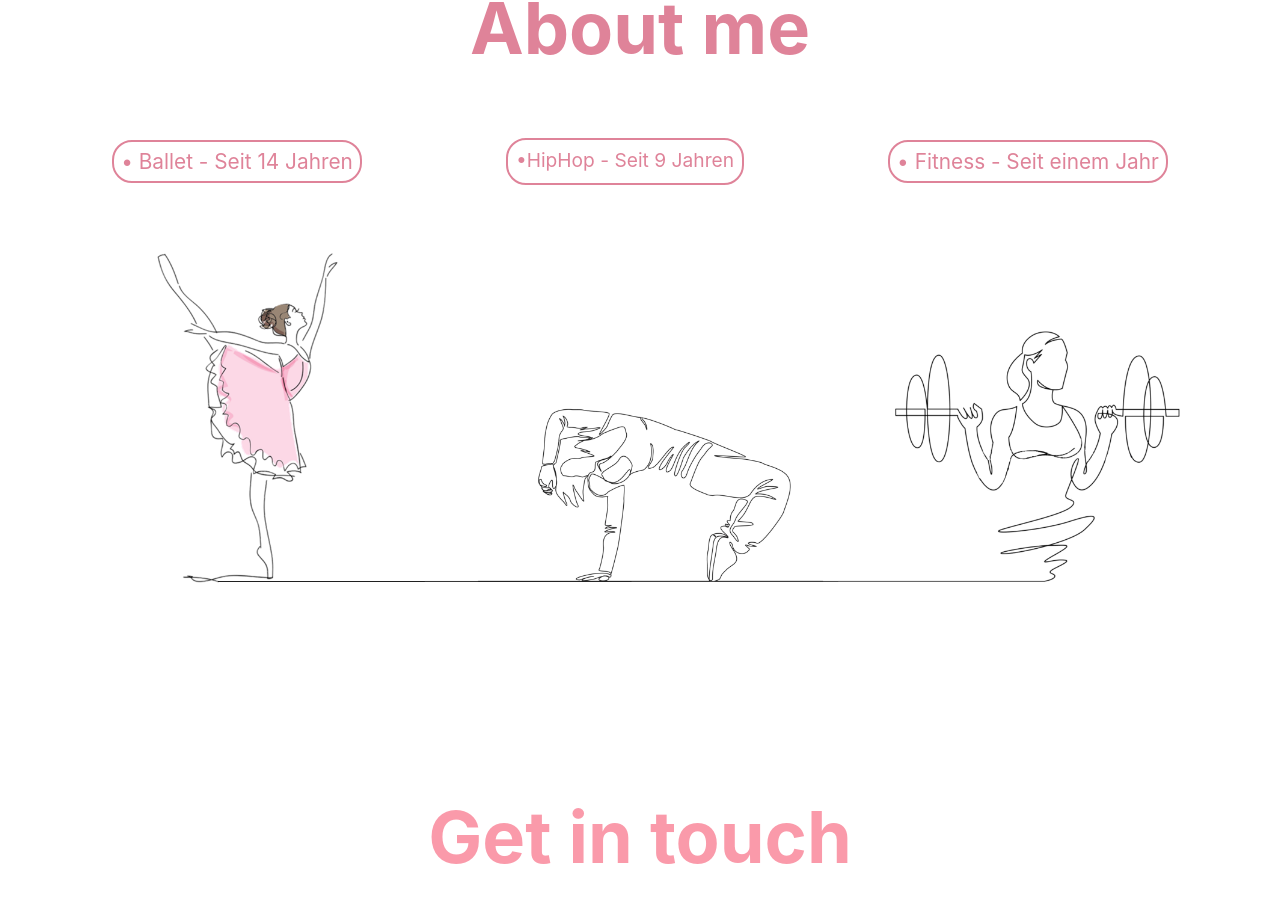
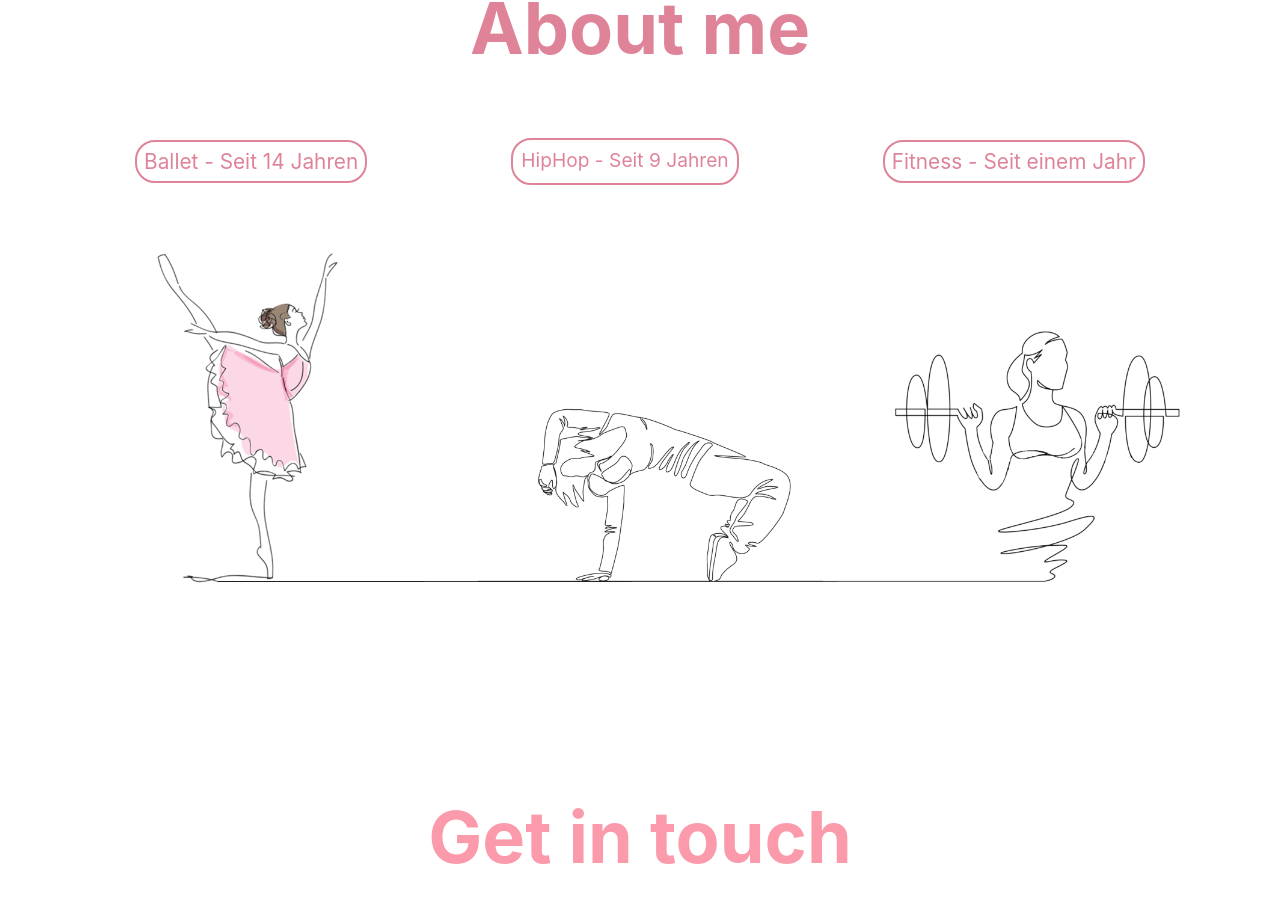
Before and after one commit to marianives/marianivesgallo.ch, a React app: page / in a window 1280 px wide. Shown: the part 2579-3481 px from the top of the page. Built offline with nearby package versions, Linux system fonts and the light colour scheme.

Commit message:
bulletpoints removed

```diff
--- a/src/components/Aboutme.js
+++ b/src/components/Aboutme.js
@@ -9,13 +9,13 @@ const Aboutme = () => {
       <div className='hobby'>
         <div className='hobbys'>
           <p className='hobbyname'>
-            &#8226; Ballet - Seit 14 Jahren
+            Ballet - Seit 14 Jahren
           </p>
           <p className='hobbynamehh'>
-            &#8226;HipHop - Seit 9 Jahren
+            HipHop - Seit 9 Jahren
           </p>
           <p className='hobbyname'>
-            &#8226;  Fitness - Seit einem Jahr
+            Fitness - Seit einem Jahr
           </p>
         </div>
       </div>
```
Also changed, not shown: 1 other file (tests, documents, lock files or other folders).
